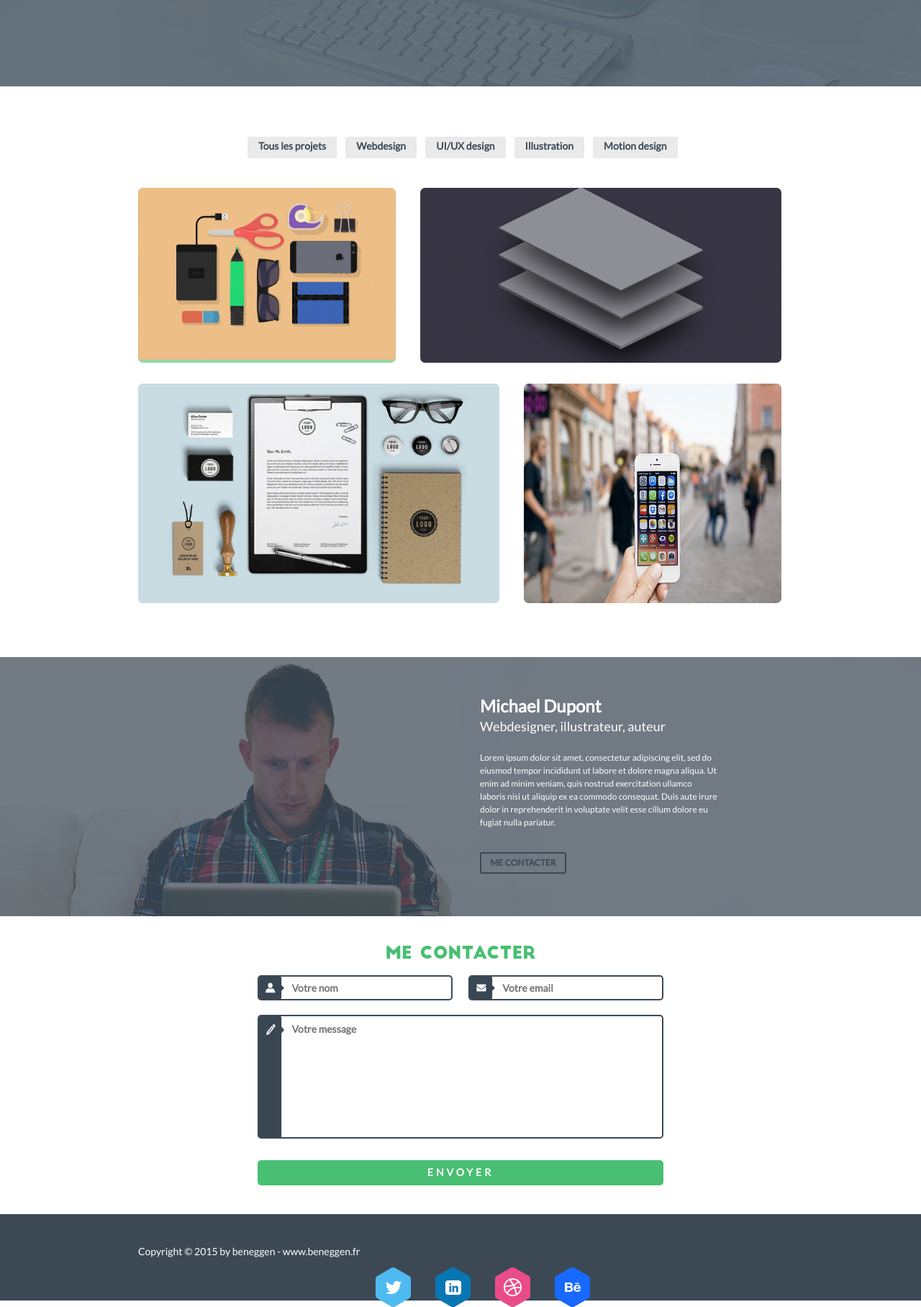
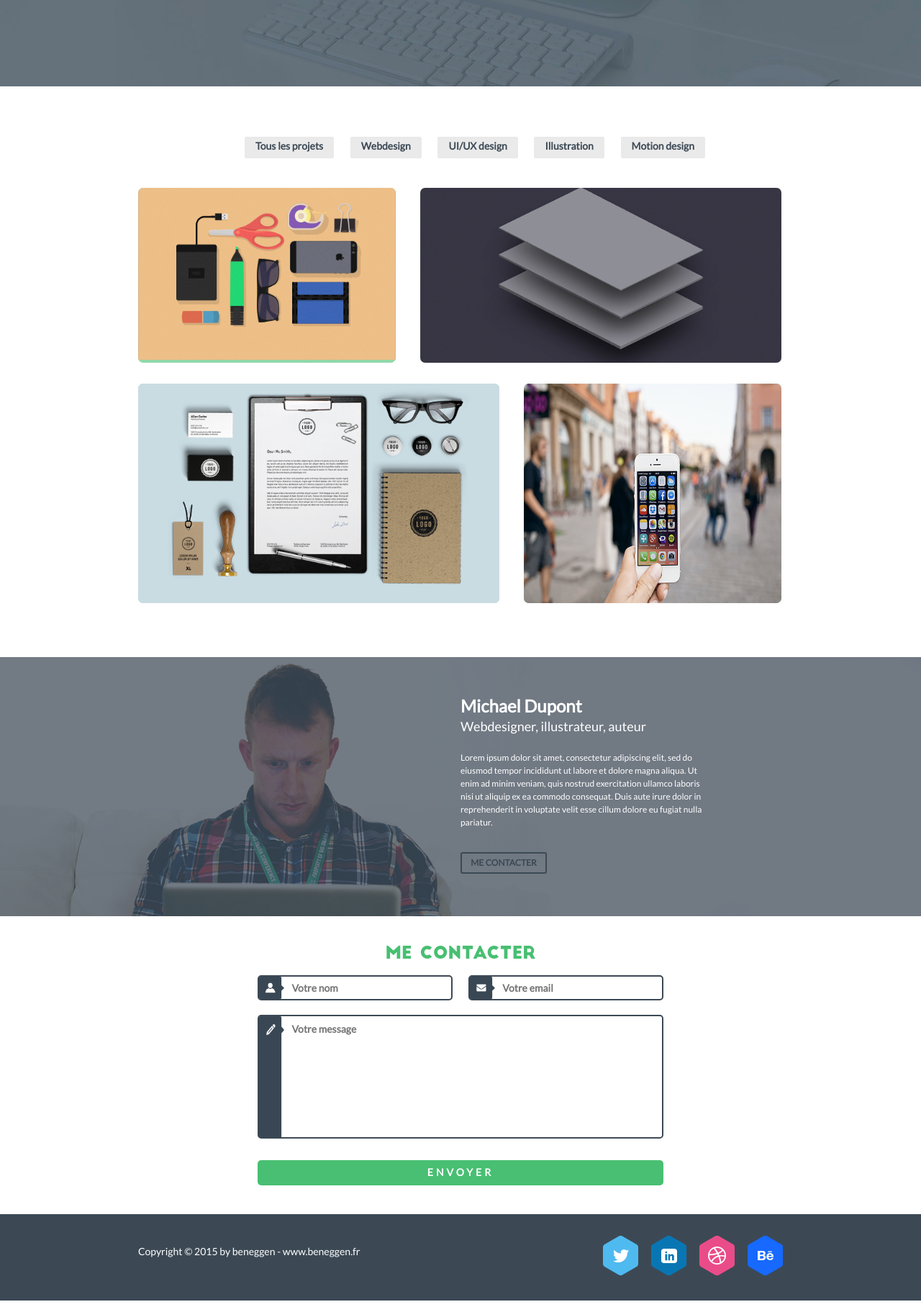
Before and after one commit to AlexShumilo/shumilo-practice-9-foliac, a plain HTML site: page index.html in a window 1280 px wide. Shown: the part 532-2348 px from the top of the page at 72% size. Drawn offline with nearby package versions, Linux system fonts and the light colour scheme.

Commit message:
tested some in css and checked mistakes

```diff
--- a/css/style.css
+++ b/css/style.css
@@ -134,18 +134,21 @@ h2 {
     box-shadow: 0 0 20px rgba(0, 0, 0, 0.5);
 }
 .ba-nav-portfolio {
-	width: 680px;
+	max-width: 680px;
 	margin-top: 70px;
 	margin-bottom: 5px;
 	margin-left: auto;
 	margin-right: auto;
 }
+.ba-nav-portfolio ul {
+    width: 100%;
+    display: flex;
+    justify-content: space-between;
+    flex-wrap: wrap;
+}
 .ba-nav-portfolio li {
-	display: inline-block;
 	margin: 0;
 	border-radius: 2px;
-	margin-left: 4px;
-	margin-right: 4px;
 	padding-left: 15px;
 	padding-right: 15px;
 	height: 30px;
@@ -238,11 +241,11 @@ h2 {
 	background-image: url("../imgs/men-computer.png");
 	height: 360px;
 	background-size: 100% 100%;
+    padding-left: 50%;
 }
 .ba-about-inner {
 	margin-top: 40px;
-	margin-left: 475px;
-	width: 37%;
+	width: 350px;
 	padding-top: 30px;
 }
 .ba-about-inner h3 {
@@ -365,12 +368,10 @@ h2 {
 .ba-footer {
 	margin-top: 40px;
 	background-color: #3c4955;
-	height: 120px;
+	min-height: 120px;
 	padding-top: 30px;
-}
-.ba-footer * {
-	display: inline-block;
-	vertical-align: middle;
+    display: flex;
+    justify-content: space-between;
 }
 .ba-footer p, a {
 	color: white;
@@ -381,9 +382,13 @@ h2 {
 	display: inline;
 	vertical-align: top;
 }
+
 .ba-footer-links {
-	margin-left: 300px;
+	display: flex;
+    justify-content: space-between;
+    width: 250px;
 }
-.ba-footer-links a {
-	margin-left: 30px;
+.ba-footer-links a:hover img {
+    transform: scale(1.03);
+    transition: all 0.5s;
 }
--- a/index.html
+++ b/index.html
@@ -92,7 +92,7 @@
 				<input type="text" placeholder="Votre nom" class="ba-contact-input-user">
 				<input type="email" placeholder="Votre email" class="ba-contact-input-email">
 			</div>
-			<textarea type="text" placeholder="Votre message" class="ba-contact-textarea-mail"></textarea>
+			<textarea placeholder="Votre message" class="ba-contact-textarea-mail"></textarea>
 		</form>
 		<button>ENVOYER</button>
 	</section>
```
